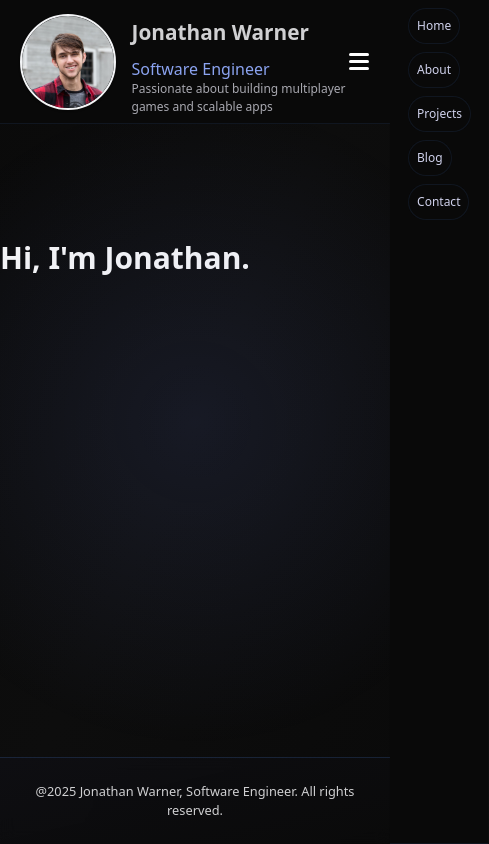
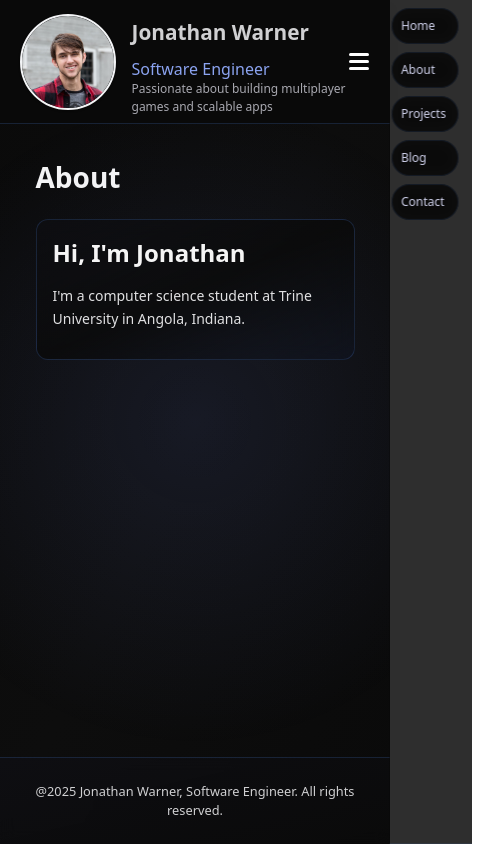
Before and after one commit to JDubbs89/SWE-Portfolio, a Next.js app in the folder swe-portfolio/: page /about in a window 390 px wide. Shown: the whole page, 489 px wide, since content can reach past the window. Built offline with nearby package versions, Linux system fonts and the light colour scheme.

Commit message:
Added fade transitions, debugged header and navbar issues for mobile.

```diff
--- a/swe-portfolio/app/(site)/about/page.tsx
+++ b/swe-portfolio/app/(site)/about/page.tsx
@@ -1,15 +1,11 @@
+import ContentContainer from '../../_components/containers/default/contentContainer';
+
 export const metadata = {
   title: "About",
 }
 
 export default function About() {
   return (
-    <section className='py-24'>
-      <div className="container">
-        <h1 className="text-3xl font-bold">
-          Hi, I'm Jonathan.
-        </h1>
-      </div>
-    </section>
+    <ContentContainer title="About" header="Hi, I'm Jonathan" content="I'm a computer science student at Trine University in Angola, Indiana."/>
   )
 }
--- a/swe-portfolio/app/_components/buttons/navButton.tsx
+++ b/swe-portfolio/app/_components/buttons/navButton.tsx
@@ -3,6 +3,7 @@ import Link from "next/link";
 interface NavButtonProps{
     name: string;
     href: string;
+    extra_styles: string;
 }
 
 export default function NavButton(
@@ -10,7 +11,7 @@ export default function NavButton(
 ){
 
     return (
-        <Link href={props.href} className="default-nav-button">
+        <Link href={props.href} className={`default-nav-button ${props.extra_styles}`}>
             {props.name}
         </Link>
     )
--- /dev/null
+++ b/swe-portfolio/app/_components/containers/default/fadeContainer.tsx
@@ -0,0 +1,15 @@
+"use client"
+import { usePathname } from "next/navigation";
+
+export default function FadeContainer({
+  children,
+}: Readonly<{
+  children: React.ReactNode;
+}>){
+  const pathname = usePathname();
+  return(
+    <div key={pathname} className="animate-fadeIn">
+      {children}
+    </div>
+  )
+}
--- a/swe-portfolio/app/_components/containers/default/sideNavContainer.tsx
+++ b/swe-portfolio/app/_components/containers/default/sideNavContainer.tsx
@@ -1,3 +1,4 @@
+import { usePathname } from "next/navigation";
 import NavButton from "../../buttons/navButton";
 type SideNavContainerProps = {
   collapsed: boolean;
@@ -7,6 +8,7 @@ type SideNavContainerProps = {
 export default function SideNavContainer(
   { collapsed, onMouseLeave }: SideNavContainerProps
 ){
+  const pathname = usePathname();
   const navLinks = [
         {name: "Home", href: "/home"},
         {name: "About", href: "/about"},
@@ -15,11 +17,14 @@ export default function SideNavContainer(
         {name: "Contact", href: "/contact"}
     ]
 
-
      return(
       <div onMouseLeave={() => onMouseLeave()} className={`nav-bar-vertical transition-all duration-300 ${collapsed ? "translate-x-full pointer-events-none" : "translate-x-0"}`}>
         {navLinks.map((link) => (
-          <NavButton key={link.name} props={{ name: link.name, href: link.href }} />
+          <NavButton key={link.name}
+          props={{
+            name: link.name,
+            href: link.href,
+            extra_styles: `w-full ${(pathname == link.name) ? "pointer-events-none border-gray-100" : "border-gray-100" }` }} />
         ))}
       </div>
     )
--- a/swe-portfolio/app/_components/containers/headerFooter/siteHeader.tsx
+++ b/swe-portfolio/app/_components/containers/headerFooter/siteHeader.tsx
@@ -2,6 +2,7 @@
 import NavButton from "../../buttons/navButton";
 import ProfileContainer from "../../containers/default/profileContainer";
 import SideNavContainer from "../default/sideNavContainer";
+import { usePathname } from "next/navigation";
 import { useEffect, useState } from "react";
 
 
@@ -13,10 +14,14 @@ export default function SiteHeader(){
         {name: "Blog", href: "/blog"},
         {name: "Contact", href: "/contact"}
     ]
+    const pathname = usePathname();
     const [collapsed, setCollapsed] = useState(false);
     const [mobileMenuOpen, setMobileMenuOpen] = useState(false);
     const [isMobile, setIsMobile] = useState(false);
     const [mounted, setMounted] = useState(false);
+    useEffect(() => {
+        setMobileMenuOpen(false);
+    }, [pathname]);
     useEffect(() => setMounted(true), []);
     // Detect mobile width
     useEffect(() => {
@@ -52,7 +57,7 @@ export default function SiteHeader(){
                     <nav className={`absolute md:relative top-0 right-0 flex dt
                         ${isMobile ? "opacity-0 pointer-events-none" : "opacity-100"}`}>
                         {navLinks.map((link) => (
-                            <NavButton key={link.name} props={{ name: link.name, href: link.href }} />
+                            <NavButton key={link.name} props={{ name: link.name, href: link.href, extra_styles: "" }} />
                         ))}
                     </nav>
 
--- a/swe-portfolio/app/globals.css
+++ b/swe-portfolio/app/globals.css
@@ -20,7 +20,7 @@
 }
 
 html {
-    @apply scroll-smooth;
+    @apply scroll-smooth overflow-x-hidden;
 }
 
 body {
@@ -43,11 +43,11 @@ body {
 }
 
 .nav-bar {
-    @apply w-full mb-5 bg-[rgba(10,10,10,0.85)] backdrop-blur border-b border-[rgba(83,134,228,0.1)] px-[clamp(1rem,4vw,1.5rem)] py-[clamp(0.15rem,2vw,0.5rem)] flex items-center justify-between sticky top-0 z-50;
+    @apply w-full mb-5 bg-[rgba(10,10,10,0.85)] backdrop-blur border-b border-[rgba(83,134,228,0.2)] px-[clamp(1rem,4vw,1.5rem)] py-[clamp(0.15rem,2vw,0.5rem)] flex items-center justify-between fixed top-0 z-50;
 }
 
 .nav-bar-vertical{
-    @apply absolute gap-2 h-screen ml-5 bg-[rgba(10,10,10,0.85)] backdrop-blur border-b border-[rgba(83,134,228,0.1)] px-[clamp(1rem,4vw,1.5rem)] py-[clamp(0.15rem,2vw,0.5rem)] flex items-start flex-col top-0 bottom-0 right-0 z-51;
+    @apply fixed gap-2 transform h-screen ml-5 bg-[rgba(10,10,10,0.85)] backdrop-blur border-b border-[rgba(83,134,228,0.1)] pl-[4] pr-[clamp(0.5rem,4vw,1rem)] py-[clamp(0.15rem,2vw,0.5rem)] flex items-start flex-col top-0 bottom-0 right-0 z-51;
 }
 
 .nav-container {
@@ -371,3 +371,11 @@ body {
 .hamburger-button:hover{
     @apply bg-[rgba(83,134,228,0.4)] overflow-visible;
 }
+
+@keyframes fadeIn {
+  from { opacity: 0; }
+  to { opacity: 1; }
+}
+.animate-fadeIn {
+  animation: fadeIn 0.4s ease-in-out;
+}
--- a/swe-portfolio/app/layout.tsx
+++ b/swe-portfolio/app/layout.tsx
@@ -3,6 +3,7 @@ import { Geist, Geist_Mono } from "next/font/google";
 import "./globals.css";
 import SiteHeader from "./_components/containers/headerFooter/siteHeader";
 import SiteFooter from "./_components/containers/headerFooter/siteFooter";
+import FadeContainer from "./_components/containers/default/fadeContainer";
 
 const geistSans = Geist({
   variable: "--font-geist-sans",
@@ -28,7 +29,6 @@ export default function SiteLayout({
 }: Readonly<{
   children: React.ReactNode;
 }>) {
-
   return (
 
     <html lang="en">
@@ -36,11 +36,11 @@ export default function SiteLayout({
       <body  className="page-container overflow-x-hidden">
 
         <SiteHeader/>
-          <div className="flex-1">
-            <div className="fixed top-0 left-0 w-full h-full pointer-events-none z-0 bg-[radial-gradient(circle_at_center,rgba(120,145,255,0.1),transparent_70%)]"></div>
-
-            {children}
-          </div>
+        <span className="h-36"></span>
+        <div className="flex-1">
+          <div className="fixed top-0 left-0 w-full h-full pointer-events-none z-0 bg-[radial-gradient(circle_at_center,rgba(120,145,255,0.1),transparent_70%)]"></div>
+          <FadeContainer children={children}/>
+        </div>
         <SiteFooter/>
 
       </body>
--- a/swe-portfolio/app/not-found.tsx
+++ b/swe-portfolio/app/not-found.tsx
@@ -4,9 +4,12 @@ import { usePathname } from "next/navigation";
 
 export default function NotFound() {
     const pathname = usePathname();
-    return <div className="base-section content-wrapper">
-        <h1 className="section-title">This is not the page you're looking 4(04)</h1>
-        <p className="body-text">jonathanwarner.cs{pathname} was not found.</p>
-        <NavButton props={{name: "Return Home", href: "/home"}}/>
-    </div>
+    return (
+    <div>
+        <div className="base-section content-wrapper mt-12">
+            <h1 className="section-title">This is not the page you're looking 4(04)</h1>
+            <p className="body-text">jonathanwarner.cs{pathname} was not found.</p>
+            <NavButton props={{name: "Return Home", href: "/home", extra_styles: ""}}/>
+        </div>
+    </div>)
 }
```
